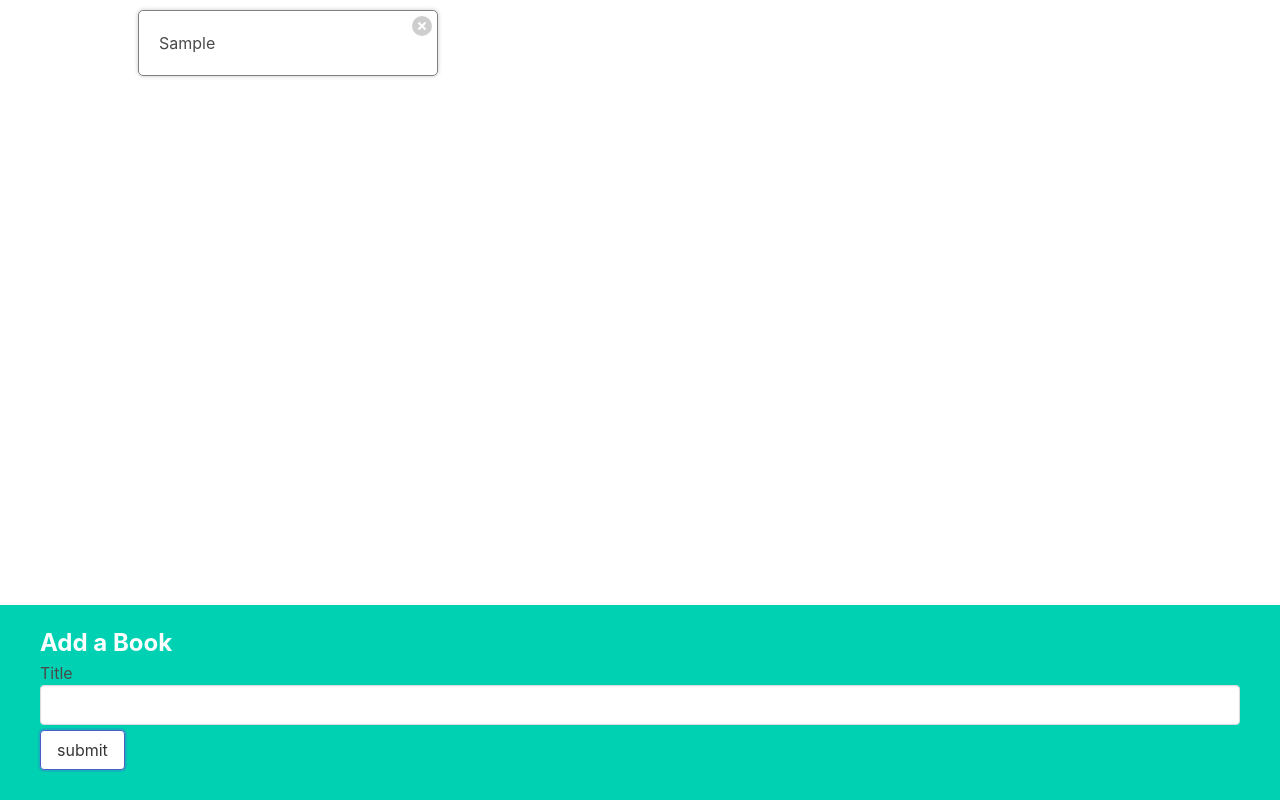
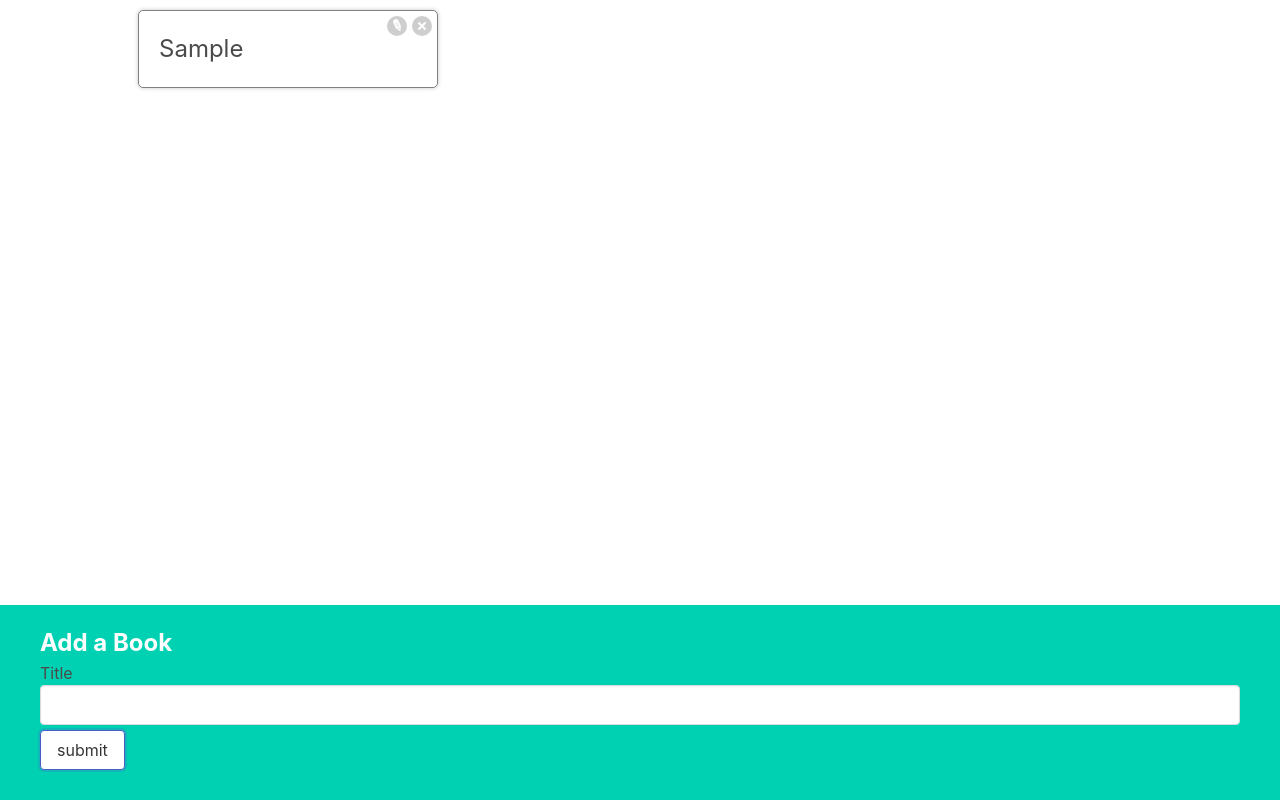
Before and after one commit to Jimmy20060109/Website-create, a React (Vite) app in the folder books/: page / in a window 1280 px wide. Both pictures are taken after typing "Sample" into the empty fields and a click on the button "submit". Built offline with nearby package versions, Linux system fonts and the light colour scheme.

Commit message:
update book project on Nov 17 2025

```diff
--- a/books/src/App.js
+++ b/books/src/App.js
@@ -8,6 +8,17 @@
         const updatedBooks = books.filter((book) => {
             return book.id !== id;
         });
+        setBooks(updatedBooks);
+    };
+
+    const editBookById = (id, newTitle) => {
+        const updatedBooks = books.map((book) => {
+            if (book.id === id) {
+                return {...book, title: newTitle};
+            }
+            return book;
+        })
+
         setBooks(updatedBooks);
     };
 
@@ -90,7 +101,7 @@
      * we will call the onCreate prop which is handleCreateBook function
      */
     return <div className="app">
-        <BookList books={books} onDelete={deleteBookById}/>
+        <BookList books={books} onDelete={deleteBookById} onEdit={editBookById}/>
         <BookCreate onCreate={handleCreateBook} />
     </div>
 }
--- a/books/src/components/BookEdit.js
+++ b/books/src/components/BookEdit.js
@@ -1,5 +1,25 @@
-function BookEdit() {
-    return <div> Book Edit Component </div>
+import {useState} from 'react';
+
+function BookEdit({book, onEdit, clickSubmit}) {
+    const [title, setTitle] = useState(book.title);
+
+    const handleChange = (event) => {
+        setTitle(event.target.value);
+    }
+
+    const handleSubmit = (event) => {
+        event.preventDefault();
+
+        onEdit(book.id, title);
+        clickSubmit();
+    };
+    return <form onSubmit={handleSubmit} className="book-edit">
+        <label>Title</label>
+        <input className="input" value={title} onChange={handleChange}/>
+        <button className="button is-primary">
+            Save
+        </button>
+    </form>;
 }
 
 export default BookEdit;
--- a/books/src/components/BookList.js
+++ b/books/src/components/BookList.js
@@ -1,7 +1,7 @@
 import BookShow from './BookShow'
-function BookList({books, onDelete}) {
+function BookList({books, onDelete, onEdit}) {
     const renderedBooks = books.map((book) => {
-        return <BookShow key={book.id} book={book} onDelete={onDelete} />
+        return <BookShow key={book.id} book={book} onDelete={onDelete} onEdit={onEdit} />
     });
     return <div className="book-list">{renderedBooks}</div>;
 }
--- a/books/src/components/BookShow.js
+++ b/books/src/components/BookShow.js
@@ -1,12 +1,35 @@
-function BookShow({book, onDelete}) {
+import {useState} from 'react';
+import BookEdit from './BookEdit';
+function BookShow({book, onDelete, onEdit}) {
+    const [showEdit, setShowEdit] = useState(false);
 
-    const handleClick = () => {
+
+    const handleDeleteClick = () => {
         onDelete(book.id);
     };
 
-    return <div className="book-show">{book.title}
+    const handleEditClick = () => {
+        setShowEdit(!showEdit);
+    };
+
+    const clickSubmit = () => {
+        setShowEdit(!showEdit);
+    };
+
+    let content = <h3>{book.title}</h3>;
+    if (showEdit) {
+        content = <BookEdit book={book} onEdit={onEdit} clickSubmit={clickSubmit}/>
+    }
+
+
+
+    return <div className="book-show">
+        <div>{content}</div>
         <div className="actions">
-            <button className="delete" onClick={handleClick}>
+            <button className='edit' onClick={handleEditClick}>
+                Edit
+            </button>
+            <button className="delete" onClick={handleDeleteClick}>
                 Delete
             </button>
         </div>
```
